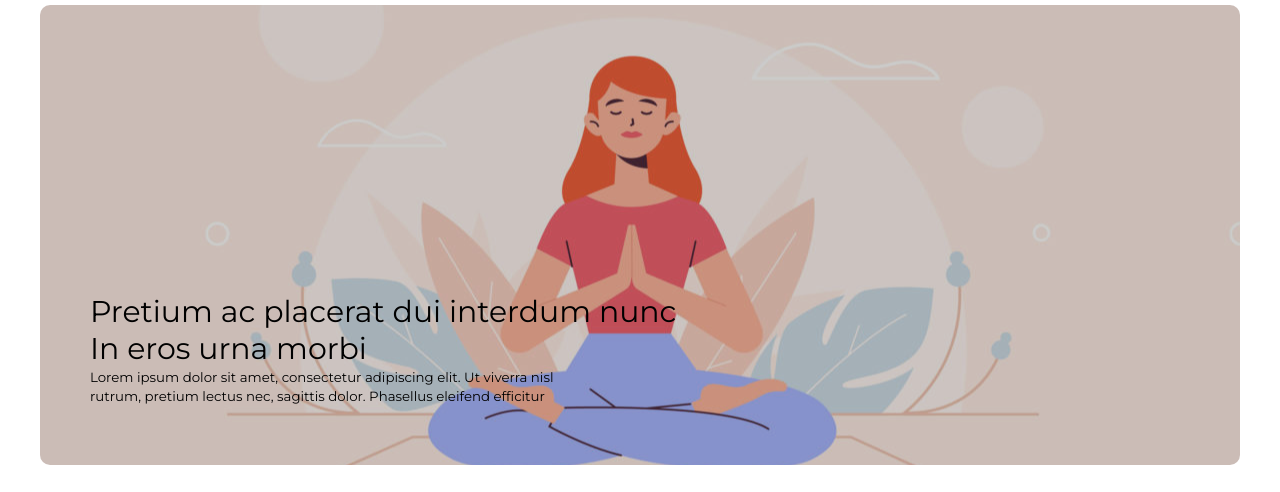
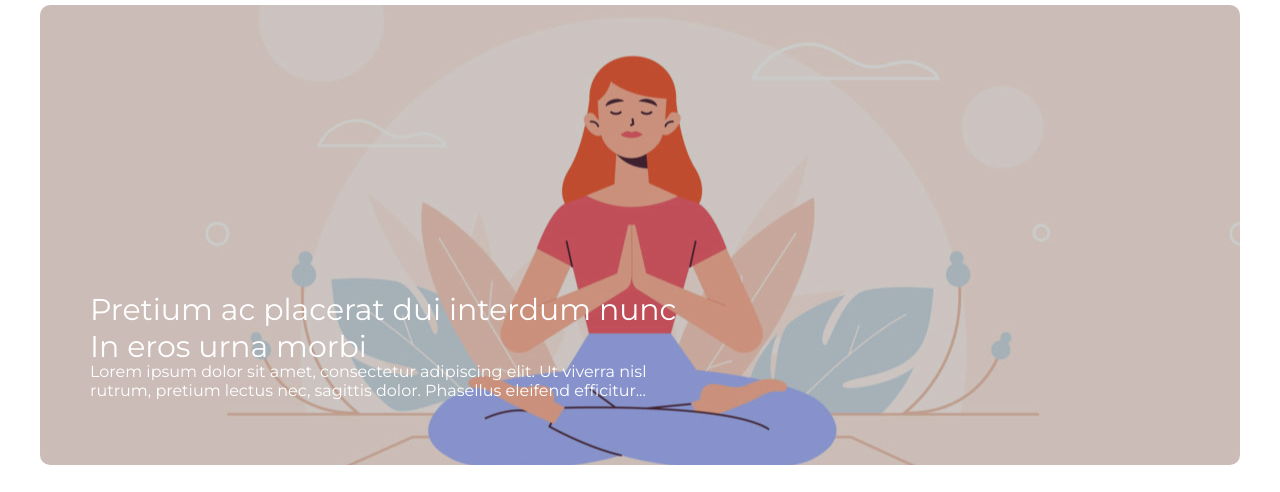
Before and after one commit to Evanflow89/htmlcss-wp, a plain HTML site: page index.html in a window 1280 px wide. Shown: the part 165-657 px from the top of the page. Drawn offline with Linux system fonts and the light colour scheme.

Commit message:
Hero's color fixed

```diff
--- a/Css/style.css
+++ b/Css/style.css
@@ -54,19 +54,34 @@ width: 100%x;
 background-image: url(../img/banner.jpg);
 background-position: center center;
 margin-bottom: 30px;
-filter: brightness(80%);
-position: relative;
+
 }
 
 .content-hero {
-    position: absolute;
-    bottom: 60px;
-    left: 50px;
+    border-radius: 10px;
+min-height: 460px;
+width: 100%x;
+background-color: rgba(0, 0, 0, 0.2);
+position: relative;
 }
 
 .content-hero h2 {
     font-weight: 400;
     font-size: 30px;
+    color: white;
+    position: absolute;
+    bottom: 100px;
+    left: 50px;
+
+}
+
+.content-hero small {
+    color: white;
+    position: absolute;
+    bottom: 35px;
+    left: 50px;
+    font-size: 16px;
+    padding-bottom: 30px;
 }
 
 
--- a/index.html
+++ b/index.html
@@ -35,13 +35,13 @@
         </div>
 
         <div class="hero">
-
             <div class="content-hero">
                 <h2>Pretium ac placerat dui interdum nunc <br>
                     In eros urna morbi</h2>
                 <small>Lorem ipsum dolor sit amet, consectetur adipiscing elit. Ut viverra nisl <br>
-                    rutrum, pretium lectus nec, sagittis dolor. Phasellus eleifend efficitur</small>
+                    rutrum, pretium lectus nec, sagittis dolor. Phasellus eleifend efficitur...</small>
             </div>
+
         </div>
         <!-- ####################### /SECTION HERO ###################### -->
 
```
